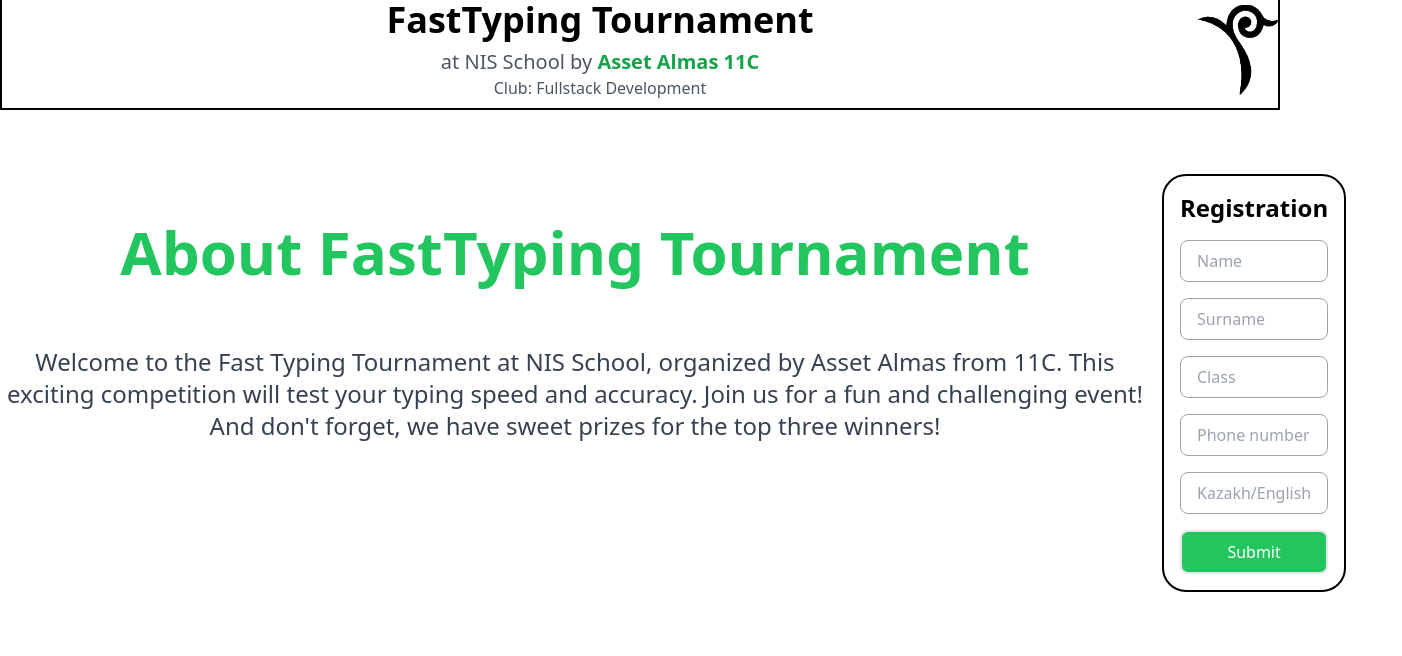
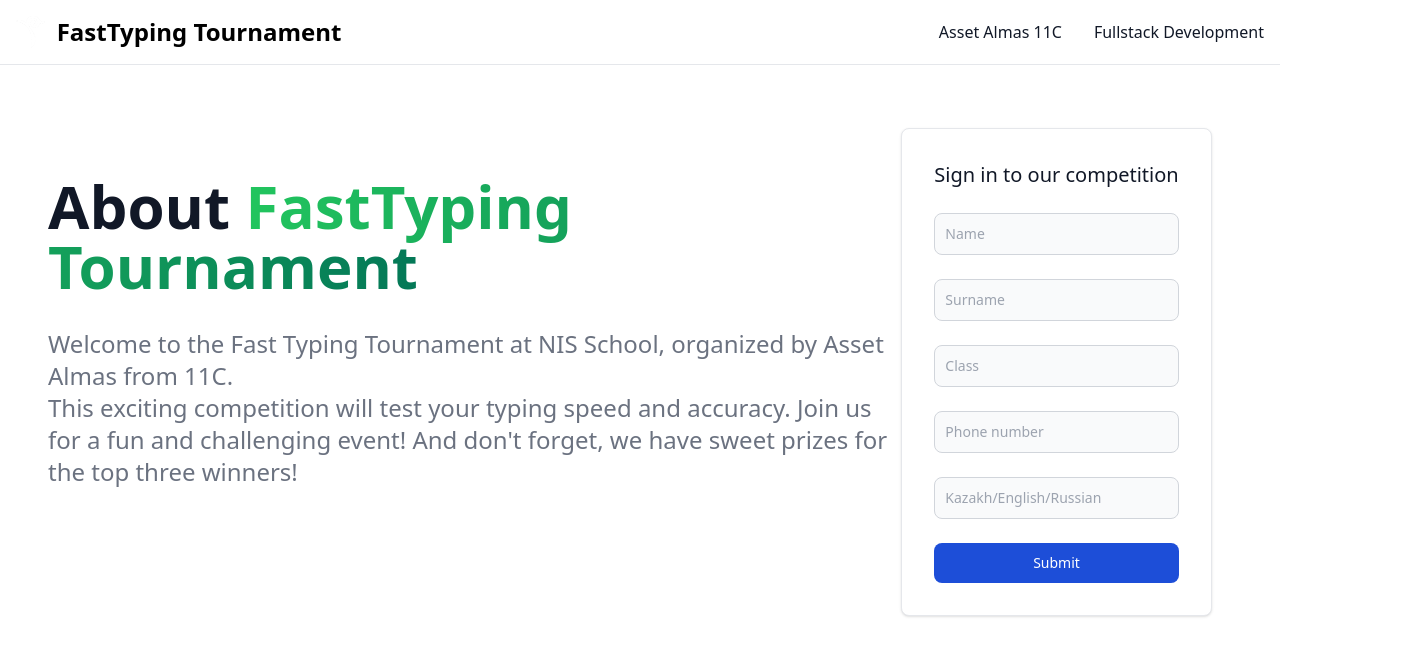
Before and after one commit to almasezhe/FastTyping-NEW-, a Next.js app: page / in a window 1280 px wide. Shown: the top 656 px of the page, 1402 px wide, since content can reach past the window. Built offline with nearby package versions, Linux system fonts and the light colour scheme.

Commit message:
1.3v finished.ready to deploy

```diff
--- a/pages/index.tsx
+++ b/pages/index.tsx
@@ -48,10 +48,10 @@ export default function Home() {
   }
   return (
 <main>
-<div className="text-center bg-white border-black border-2 border-t-0 pb-2">
+{/* <div className="text-center bg-white border-black border-2 border-t-0 pb-2">
   <div className=" ml-96 flex items-center justify-center" >
     <div className=" mr-96">
-      <h1 className="text-4xl font-bold mb-2">FastTyping Tournament</h1>
+      <h1 className="text-4xl font-bold mb-2 sm:xl">FastTyping Tournament</h1>
       <div className='flex items-center justify-center'>
       <p className="text-gray-600 text-xl">at NIS School by </p> <p className='text-green-600 text-xl font-bold'>&nbsp;Asset Almas 11C</p>
       </div>
@@ -59,30 +59,63 @@ export default function Home() {
     </div>
     <Image src="/nis.png" alt="NIS Image" width={80} height={100} />
   </div>
-</div>
+</div> */}
 
-    <div className='flex'>
-        <div className="mt-28">
-            <div className="text-center w-500">
-                <h2 className="text-6xl font-bold mb-16 text-green-500">About FastTyping Tournament</h2>
-                <p className="text-gray-700 text-2xl">Welcome to the Fast Typing Tournament at NIS School, organized by Asset Almas from 11C. This exciting competition will test your typing speed and accuracy. Join us for a fun and challenging event! And don't forget, we have sweet prizes for the top three winners!</p>
+<nav className="bg-white dark:bg-gray-900 fixed w-full z-20 top-0 left-0 border-b border-gray-200 dark:border-gray-600">
+  <div className="max-w-screen-xl flex flex-wrap items-center justify-between mx-auto p-4">
+  <a href="" className="flex items-center">
+      <img src="/nis.png" className="h-8 mr-3" alt="Flowbite Logo"></img>
+      <span className="self-center text-2xl font-semibold whitespace-nowrap dark:text-white">FastTyping Tournament</span>
+  </a>
+
+  <div className="items-center justify-between hidden w-full md:flex md:w-auto md:order-1" id="navbar-sticky">
+    <ul className="flex flex-col p-4 md:p-0 mt-4 font-medium border border-gray-100 rounded-lg bg-gray-50 md:flex-row md:space-x-8 md:mt-0 md:border-0 md:bg-white dark:bg-gray-800 md:dark:bg-gray-900 dark:border-gray-700">
+      <li>
+        <a href="#" className="block py-2 pl-3 pr-4 text-gray-900 rounded hover:bg-gray-100 md:hover:bg-transparent md:hover:text-blue-700 md:p-0 md:dark:hover:text-blue-500 dark:text-white dark:hover:bg-gray-700 dark:hover:text-white md:dark:hover:bg-transparent dark:border-gray-700">Asset Almas 11C</a>
+      </li>
+      <li>
+        <a href="#" className="block py-2 pl-3 pr-4 text-gray-900 rounded hover:bg-gray-100 md:hover:bg-transparent md:hover:text-blue-700 md:p-0 md:dark:hover:text-blue-500 dark:text-white dark:hover:bg-gray-700 dark:hover:text-white md:dark:hover:bg-transparent dark:border-gray-700">Fullstack Development</a>
+      </li>
+    </ul>
   </div>
   </div>
+</nav>
 
-    <div className="w-1/3 pr-8 pl-3 mt-8">
-        <div className="mt-8 mr-6 bg-white p-4 rounded-3xl text-center  border-black border-2">
-            <h2 className="text-2xl font-bold mb-4">Registration</h2>
-            <form className="space-y-4" onSubmit={e=>{
+<div className=" lg:flex mt-32">
+<div className='block w-2/3 ml-12 mt-12 items-center'>
+<h1 className="mb-4 text-3xl font-extrabold text-gray-900 dark:text-gray-700 md:text-5xl lg:text-6xl">About <span className="text-transparent bg-clip-text bg-gradient-to-r to-emerald-700 from-green-500">FastTyping Tournament</span></h1>
+<p className="text-xl font-normal text-gray-500 lg:text-2xl dark:text-gray-600 mt-8">Welcome to the Fast Typing Tournament at NIS School, organized by Asset Almas from 11C.</p>
+<p className="text-xl font-normal text-gray-500 lg:text-2xl dark:text-gray-600">This exciting competition will test your typing speed and accuracy. Join us for a fun and challenging event! And don't forget, we have sweet prizes for the top three winners!</p>
+
+
+</div>
+<div className="max-md:flex max-md:justify-center max-md:items-center max-md:min-h-screen">
+  <div className=" max-md:mt-12 w-full max-w-sm p-4 bg-white border border-gray-200 rounded-lg shadow sm:p-6 md:p-8 dark:bg-gray-800 dark:border-gray-700 ">
+    <form className="space-y-6" onSubmit={e=>{
                 e.preventDefault()
                 handleSubmit(form)
                 Notiflix.Notify.success('Вы успешно зарегистрировались!')
             }}>
-                <input type="text" placeholder="Name" className="w-full px-4 py-2 rounded-lg border border-gray-400 focus:outline-none focus:border-blue-500" value={form.name} onChange={e => setForm({... form, name:e.target.value})}/>
-                <input type="text" placeholder="Surname" className="w-full px-4 py-2 rounded-lg border border-gray-400 focus:outline-none focus:border-blue-500" value={form.surname} onChange={e => setForm({... form, surname:e.target.value})}/>
-                <input type="text" placeholder="Class" className="w-full px-4 py-2 rounded-lg border border-gray-400 focus:outline-none focus:border-blue-500" value={form.classnum} onChange={e => setForm({... form, classnum:e.target.value})}/>
-                <input type="text" placeholder="Phone number" className="w-full px-4 py-2 rounded-lg border border-gray-400 focus:outline-none focus:border-blue-500" value={form.phoneNumber} onChange={e => setForm({... form, phoneNumber:e.target.value})}/>
-                <input type="text" placeholder="Kazakh/English/Russian" className="w-full px-4 py-2 rounded-lg border border-gray-400 focus:outline-none focus:border-blue-500" value={form.selectedLang} onChange={e => setForm({... form, selectedLang:e.target.value})}/>
-                <button type="submit" className="w-full  bg-green-500 border-2 text-white py-2 rounded-lg hover:bg-white hover:text-black transition duration-200 hover:border-green-500">Submit</button>
+        <h5 className="text-xl font-medium text-gray-900 dark:text-white">Sign in to our competition</h5>
+
+        <div>
+            <input type="text" placeholder="Name" required  className="bg-gray-50 border border-gray-300 text-gray-900 text-sm rounded-lg focus:ring-blue-500 focus:border-blue-500 block w-full p-2.5 dark:bg-gray-600 dark:border-gray-500 dark:placeholder-gray-400 dark:text-white"value={form.name} onChange={e => setForm({... form, name:e.target.value})}/>
+
+        </div>
+        <div>
+        <input type="text" placeholder="Surname" className="bg-gray-50 border border-gray-300 text-gray-900 text-sm rounded-lg focus:ring-blue-500 focus:border-blue-500 block w-full p-2.5 dark:bg-gray-600 dark:border-gray-500 dark:placeholder-gray-400 dark:text-white" value={form.surname} onChange={e => setForm({... form, surname:e.target.value})}/>
+        </div>
+        <div>
+        <input type="text" placeholder="Class" className="bg-gray-50 border border-gray-300 text-gray-900 text-sm rounded-lg focus:ring-blue-500 focus:border-blue-500 block w-full p-2.5 dark:bg-gray-600 dark:border-gray-500 dark:placeholder-gray-400 dark:text-white" value={form.classnum} onChange={e => setForm({... form, classnum:e.target.value})}/>
+
+        </div>
+        <div>
+        <input type="text" placeholder="Phone number" className="bg-gray-50 border border-gray-300 text-gray-900 text-sm rounded-lg focus:ring-blue-500 focus:border-blue-500 block w-full p-2.5 dark:bg-gray-600 dark:border-gray-500 dark:placeholder-gray-400 dark:text-white" value={form.phoneNumber} onChange={e => setForm({... form, phoneNumber:e.target.value})}/>
+        </div>
+        <div>
+        <input type="text" placeholder="Kazakh/English/Russian" className="bg-gray-50 border border-gray-300 text-gray-900 text-sm rounded-lg focus:ring-blue-500 focus:border-blue-500 block w-full p-2.5 dark:bg-gray-600 dark:border-gray-500 dark:placeholder-gray-400 dark:text-white" value={form.selectedLang} onChange={e => setForm({... form, selectedLang:e.target.value})}/>
+        </div>
+        <button type="submit" className="w-full text-white bg-blue-700 hover:bg-blue-800 focus:ring-4 focus:outline-none focus:ring-blue-300 font-medium rounded-lg text-sm px-5 py-2.5 text-center dark:bg-blue-600 dark:hover:bg-blue-700 dark:focus:ring-blue-800">Submit</button>
     </form>
 </div>
 </div>
```
Also changed, not shown: public/nis.png. Lines whose indentation alone changed are shown as unchanged.
